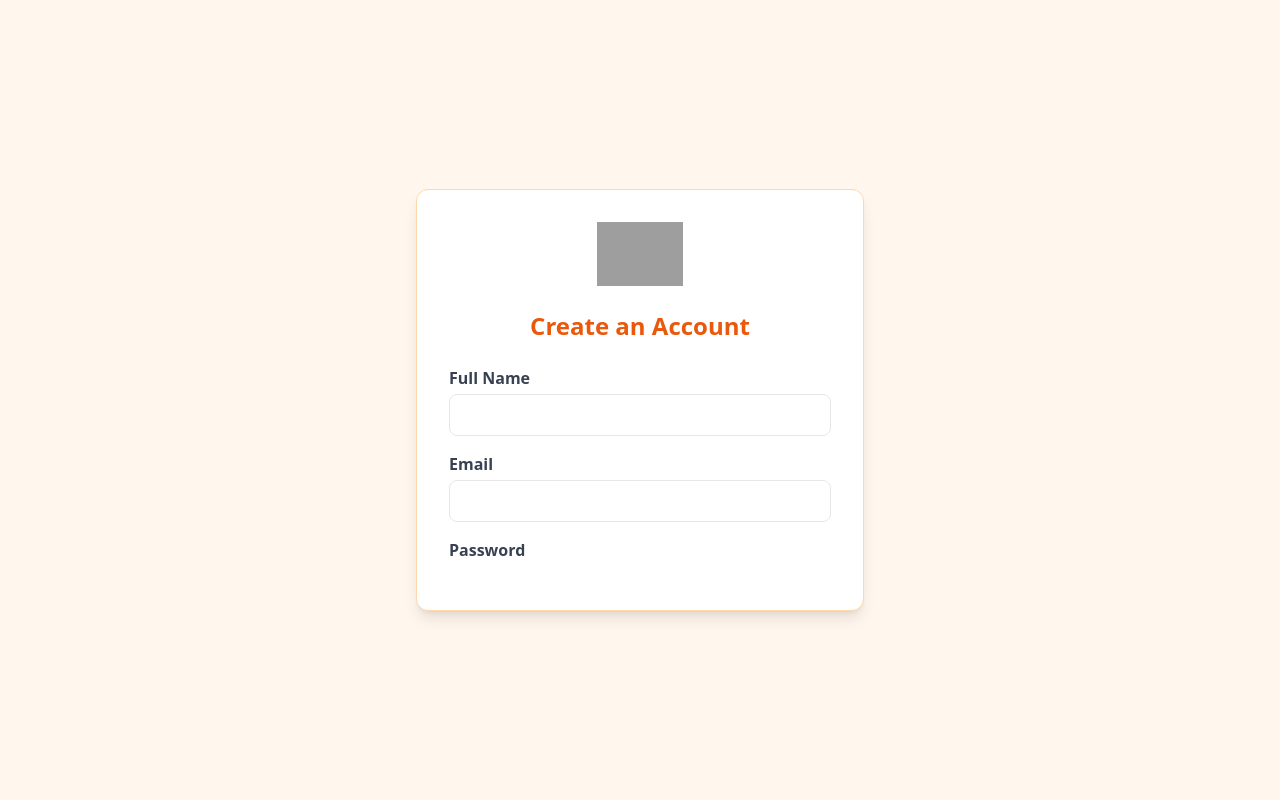
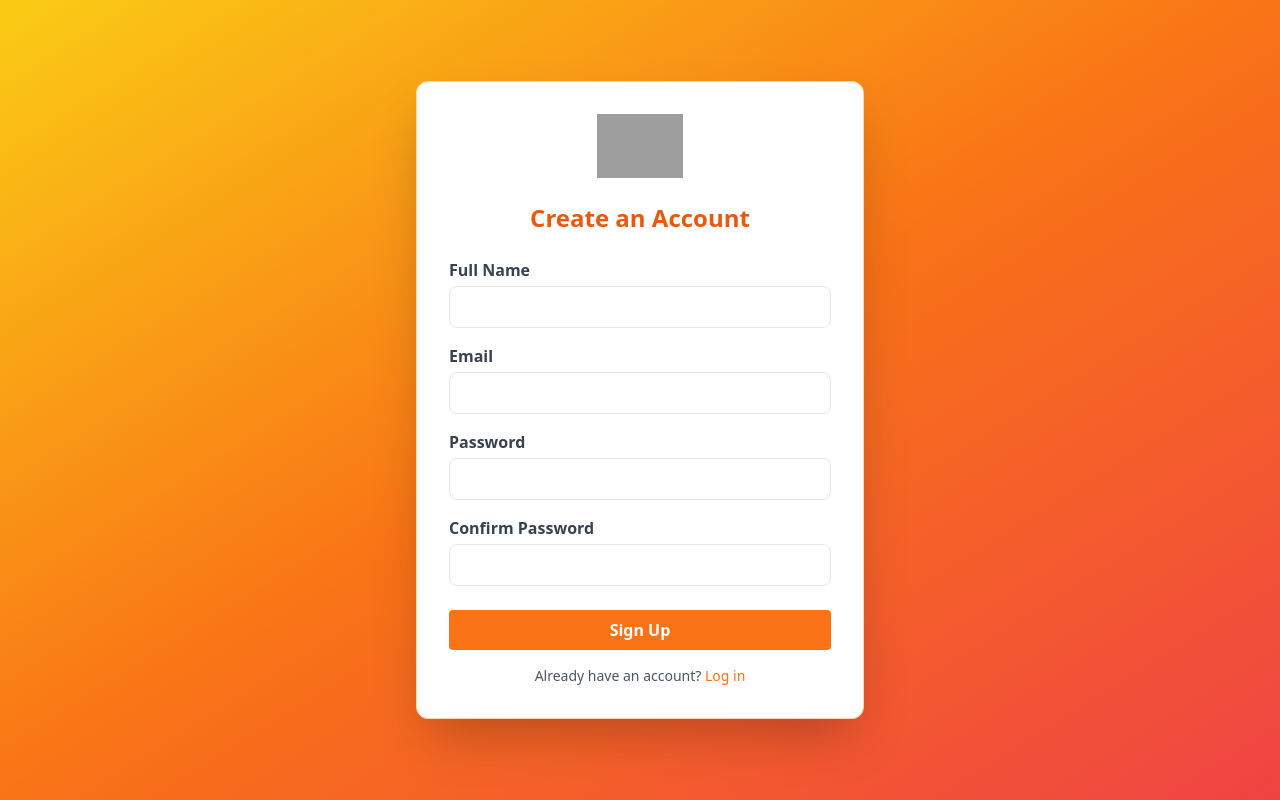
Before and after one commit to joel909/Zync, a Flask app: template templates/signup.html in a window 1280 px wide. Run offline with Flask 3, Linux system fonts and the light colour scheme; the template is opened without the code that fills it, so the values that code supplies are empty; some libraries are stand-ins or nearby versions; grey boxes are pictures that could not be loaded.

Commit message:
addedhome signup login

```diff
--- a/templates/login.html
+++ b/templates/login.html
@@ -5,7 +5,7 @@
   <title>Login</title>
   <script src="https://cdn.tailwindcss.com"></script>
 </head>
-<body class="bg-orange-50 font-sans">
+<body class="bg-gradient-to-br from-yellow-400 via-orange-500 to-red-500 min-h-screen flex items-center justify-center font-sans text-gray-800">
   <div class="flex justify-center items-center min-h-screen">
     <div class="w-full max-w-md p-8 bg-white rounded-xl shadow-lg border border-orange-200">
 
--- a/templates/signup.html
+++ b/templates/signup.html
@@ -5,9 +5,8 @@
   <title>Sign Up</title>
   <script src="https://cdn.tailwindcss.com"></script>
 </head>
-<body class="bg-orange-50 font-sans">
-  <div class="flex justify-center items-center min-h-screen">
-    <div class="w-full max-w-md p-8 bg-white rounded-xl shadow-lg border border-orange-200">
+<body class="bg-gradient-to-br from-yellow-400 via-orange-500 to-red-500 min-h-screen flex items-center justify-center font-sans text-gray-800">
+  <div class="w-full max-w-md p-8 bg-white rounded-xl shadow-2xl border border-orange-200">
 
     <!-- Logo -->
     <div class="flex justify-center mb-6">
@@ -31,4 +30,23 @@
 
       <div class="mb-4">
         <label for="password" class="block text-gray-700 font-semibold">Password</label>
-          <input type="password" name="password" required class="w-full
+        <input type="password" name="password" required class="w-full px-3 py-2 border rounded-lg mt-1 focus:outline-none focus:ring-2 focus:ring-orange-300" />
+      </div>
+
+      <div class="mb-6">
+        <label for="confirm" class="block text-gray-700 font-semibold">Confirm Password</label>
+        <input type="password" name="confirm" required class="w-full px-3 py-2 border rounded-lg mt-1 focus:outline-none focus:ring-2 focus:ring-orange-300" />
+      </div>
+
+      <button type="submit" class="w-full bg-orange-500 text-white py-2 px-4 rounded hover:bg-orange-600 font-semibold transition">
+        Sign Up
+      </button>
+
+      <p class="mt-4 text-center text-sm text-gray-600">
+        Already have an account?
+        <a href="{{ url_for('login') }}" class="text-orange-500 hover:underline">Log in</a>
+      </p>
+    </form>
+  </div>
+</body>
+</html>
```
Also changed, not shown: templates/home.html (+89 -3 lines). Lines whose indentation alone changed are shown as unchanged.
